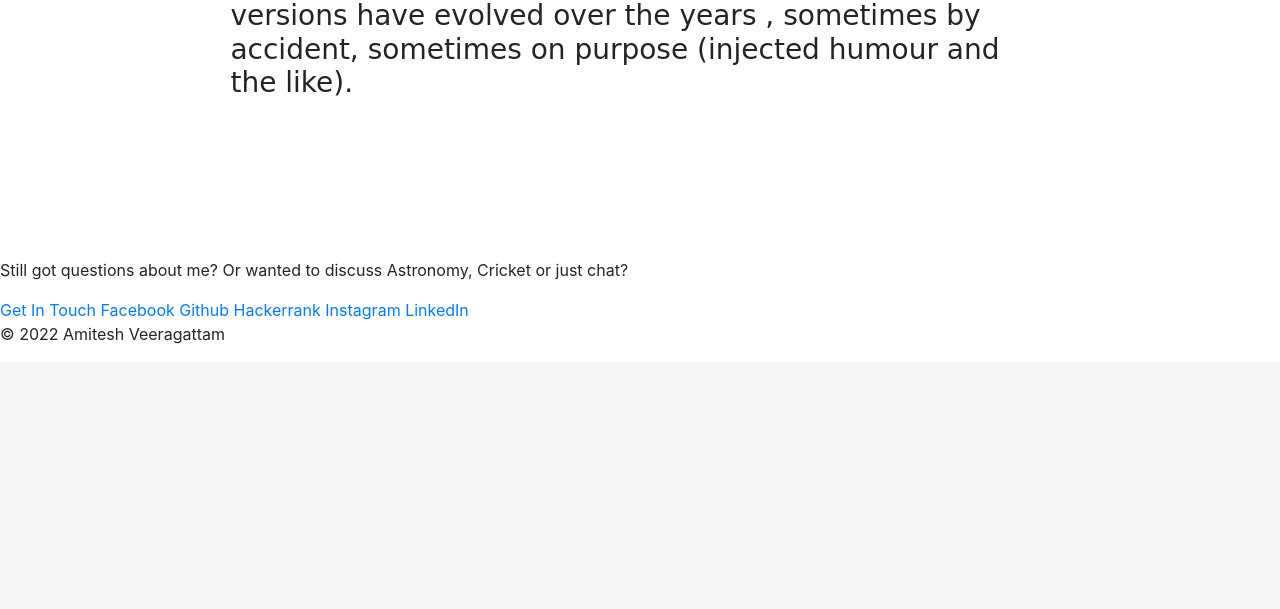
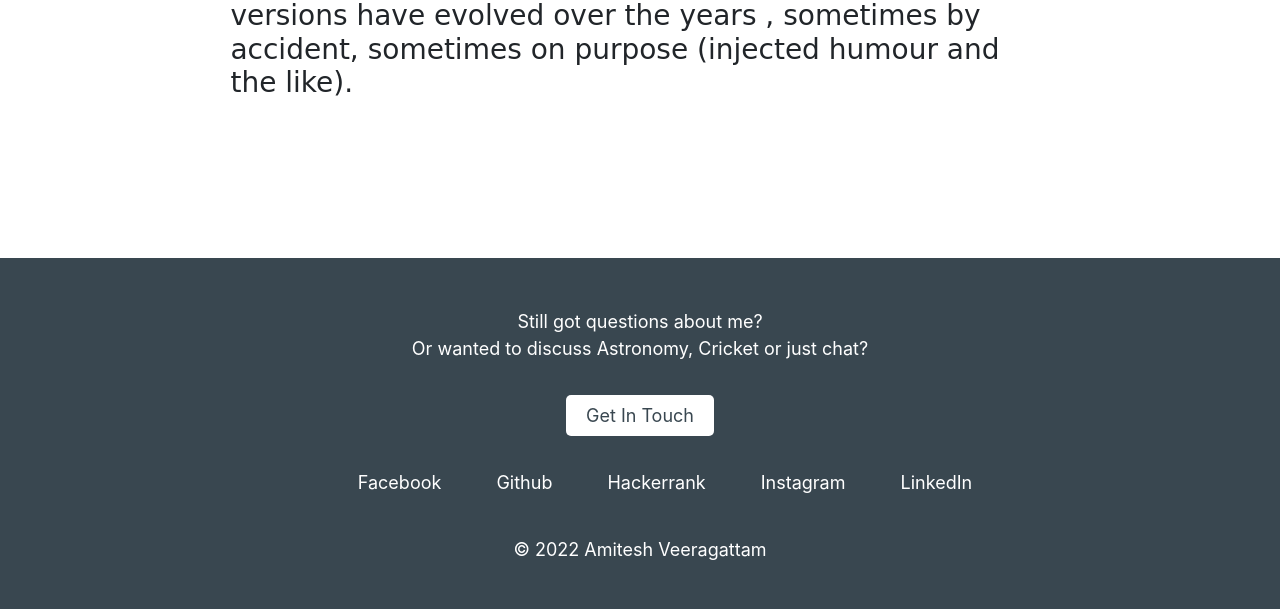
Before and after one commit to AmiteshDN/Portfolio, a Django app: page /myportfolio/ in a window 1280 px wide. Shown: the part 4546-5155 px from the top of the page. Before the commit the page ends 4890 px from the top, so only its background shows below. Run offline with Django 3.2, Linux system fonts and the light colour scheme; some libraries are stand-ins or nearby versions; some web fonts are replaced.

Commit message:
footer style

```diff
--- a/myportfolio/static/myportfolio/css/styles.css
+++ b/myportfolio/static/myportfolio/css/styles.css
@@ -136,6 +136,7 @@ hr {
 #myskills .row .tools td p {
   margin-top: 10px;
   padding-left: 20px;
+  font-size: 16px;
 }
 
 #myskills .row .tools .softwares {
@@ -176,4 +177,32 @@ hr {
   width: 80%;
   margin: auto;
 }
+
+footer {
+  text-align: center;
+  background-color: #394750;
+  color: #fff;
+  padding: 50px 0 30px 0;
+  font-size: 18px;
+}
+
+footer .chat {
+  margin-bottom: 40px;
+}
+
+footer .contact {
+  padding: 10px 20px;
+  background-color: #fff;
+  color: #394750;
+  border-radius: 5px;
+}
+
+footer .social {
+  margin: 40px 0;
+}
+
+footer .social a {
+  margin-left: 50px;
+  color: #fff;
+}
 /*# sourceMappingURL=styles.css.map */
--- a/myportfolio/static/myportfolio/css/styles.scss
+++ b/myportfolio/static/myportfolio/css/styles.scss
@@ -139,6 +139,7 @@ hr {
                 p {
                     margin-top: 10px;
                     padding-left: 20px;
+                    font-size: $p-web-font-size;
                 }
             }
 
@@ -170,6 +171,8 @@ hr {
 
 }
 
+// About me
+
 #about {
     padding: 75px 10% 0;
     height: 100vh;
@@ -183,3 +186,33 @@ hr {
         margin: auto;
     }
 }
+
+//Footer
+
+footer {
+    text-align: center;
+    background-color: $secondary-color;
+    color: #fff;
+    padding: 50px 0 30px 0;
+    font-size: $h4-web-font-size;
+
+    .chat {
+        margin-bottom: 40px;
+    }
+
+    .contact {
+        padding: 10px 20px;
+        background-color: #fff;
+        color: $secondary-color;
+        border-radius: 5px;
+    }
+
+    .social {
+        margin: 40px 0;
+
+        a {
+            margin-left: 50px;
+            color: #fff;
+        }
+    }
+}
--- a/myportfolio/templates/myportfolio/html/index.html
+++ b/myportfolio/templates/myportfolio/html/index.html
@@ -306,15 +306,17 @@
         </div>
     </section>
     <footer>
-        <p>Still got questions about me?
+        <p class="chat">Still got questions about me? <br>
             Or wanted to discuss Astronomy, Cricket or just chat?
         </p>
-        <a href="">Get In Touch</a>
-        <a href="">Facebook</a>
-        <a href="">Github</a>
-        <a href="">Hackerrank</a>
-        <a href="">Instagram</a>
-        <a href="">LinkedIn</a>
+        <a href="mailto: vdnamitesh@gmail.com" class="contact">Get In Touch</a><br>
+        <div class="social">
+            <a href="">Facebook</a>
+            <a href="">Github</a>
+            <a href="">Hackerrank</a>
+            <a href="">Instagram</a>
+            <a href="">LinkedIn</a>
+        </div>
         <p> &copy; 2022 Amitesh Veeragattam</p>
     </footer>
     <script src="{% static 'myportfolio/js/index.js' %}" type="text/javascript"></script>
```
Also changed, not shown: 1 other file.
